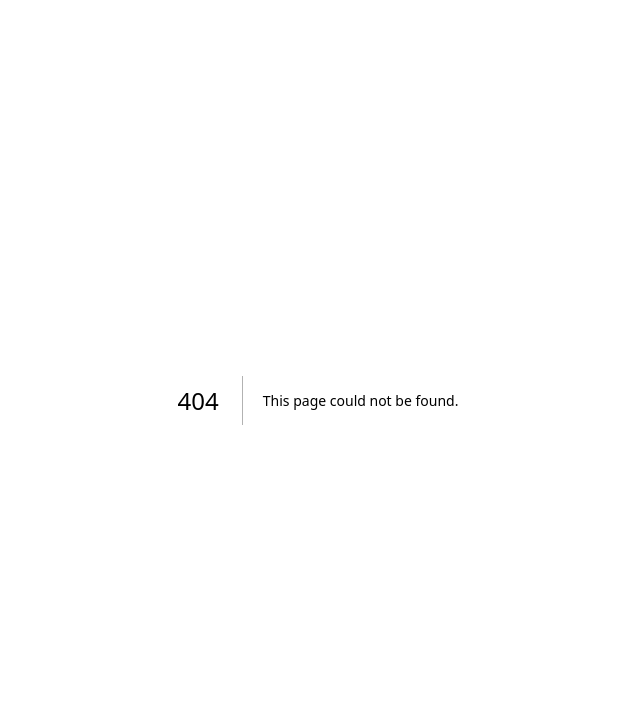
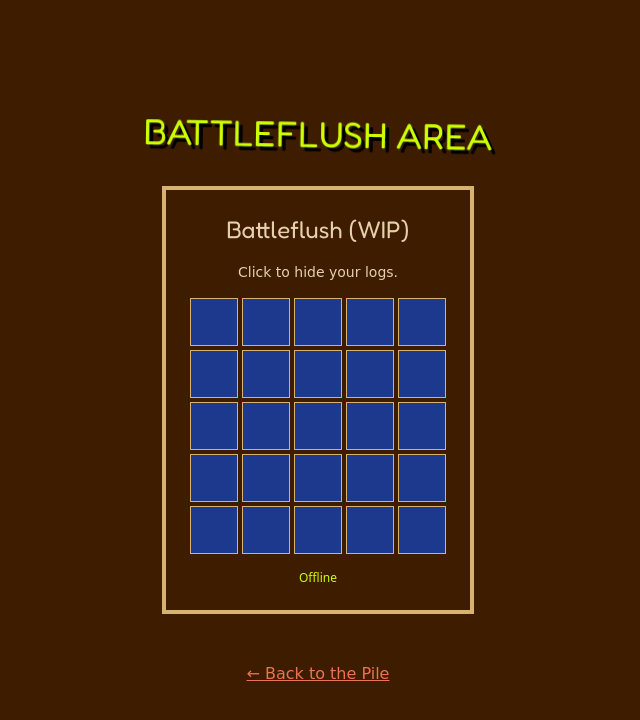
Before and after one commit to Sbasnayaka/PooPoo-Arcade, a Next.js app: page /games/battleflush in a window 1280 px wide. Before the commit this address had no page. Shown: the top 720 px of the page, without its empty margins (322-962 px from the left). Built offline with nearby package versions, Linux system fonts and the light colour scheme; no server answers.

Commit message:
Phase 3: Game Implementation - Multiplayer Hooks, Logic and Navigation

```diff
--- /dev/null
+++ b/src/app/games/[id]/page.tsx
@@ -0,0 +1,34 @@
+import TicTacTurd from '@/components/games/TicTacTurd';
+import Battleflush from '@/components/games/Battleflush';
+
+export async function generateStaticParams() {
+    return [
+        { id: 'tictacturd' },
+        { id: 'battleflush' },
+    ]
+}
+
+export default async function GamePage({ params }: { params: Promise<{ id: string }> }) {
+    const { id } = await params;
+
+    // Simple random room for demo, or read from searchParams if we were using client component with useSearchParams
+    // For this static/server hybrid, we'll just pass a static demo room + id
+    const roomId = `room-${id}-demo`;
+
+    return (
+        <main className="min-h-screen bg-septic flex flex-col items-center justify-center p-8">
+            <h1 className="text-4xl text-bile font-display mb-8 drop-shadow-[4px_4px_0px_#000] rotate-1">
+                {id.toUpperCase()} AREA
+            </h1>
+
+            <div className="bg-pattern-dots bg-repeat opacity-20 absolute inset-0 pointer-events-none"></div>
+
+            {id === 'tictacturd' && <TicTacTurd roomId={roomId} />}
+            {id === 'battleflush' && <Battleflush roomId={roomId} />}
+
+            <a href="/" className="mt-12 text-burnt-sienna font-irony underline hover:no-underline">
+                &larr; Back to the Pile
+            </a>
+        </main>
+    )
+}
--- a/src/components/GamePile.tsx
+++ b/src/components/GamePile.tsx
@@ -106,8 +106,17 @@ export default function GamePile() {
                         top: 0,
                         left: 0,
                     }}
+                    onPointerDown={(e) => {
+                        // Prevent navigation if dragging logic is heavy, but for now simple click works if we don't drag far.
+                        // Ideally we check if it was a drag or a click.
+                        // For simplicity in this rough physics demo, we'll use a double click or just rely on the fact that dragging prevents click propagation usually.
+                        // Actually, let's just make it a link but we need to stop propagation if dragging.
+                        // Workaround: Add a small button inside or make the whole thing clickable if velocity is low.
+                    }}
                 >
-                    {game.label}
+                    <a href={`/games/${game.id}`} className="w-full h-full flex items-center justify-center pointer-events-none">
+                        <span className="pointer-events-auto">{game.label}</span>
+                    </a>
                 </div>
             ))}
             <div className="absolute bottom-4 left-0 right-0 text-center text-burnt-sienna font-irony pointer-events-none opacity-50">
--- /dev/null
+++ b/src/components/games/Battleflush.tsx
@@ -0,0 +1,39 @@
+'use client'
+
+import { useState } from 'react'
+import { useMultiplayer } from '@/hooks/useMultiplayer'
+
+export default function Battleflush({ roomId }: { roomId: string }) {
+    // Simple 5x5 grid
+    // 0 = water, 1 = ship (hidden), 2 = hit, 3 = miss
+    const [myBoard, setMyBoard] = useState(Array(25).fill(0))
+    const { isConnected, sendMove } = useMultiplayer(roomId)
+
+    // Demo: Click to place "ship" (log) or toggle state
+    const handleClick = (i: number) => {
+        const newBoard = [...myBoard]
+        newBoard[i] = newBoard[i] === 0 ? 1 : 0
+        setMyBoard(newBoard)
+        sendMove({ action: 'fire', index: i })
+    }
+
+    return (
+        <div className="flex flex-col items-center gap-4 p-6 bg-septic border-4 border-cardboard text-fawn">
+            <h2 className="text-2xl font-display">Battleflush (WIP)</h2>
+            <p className="font-irony text-sm">Click to hide your logs.</p>
+
+            <div className="grid grid-cols-5 gap-1">
+                {myBoard.map((cell, i) => (
+                    <div
+                        key={i}
+                        onClick={() => handleClick(i)}
+                        className={`w-12 h-12 border border-cardboard flex items-center justify-center cursor-pointer ${cell === 1 ? 'bg-sewage' : 'bg-blue-900'}`}
+                    >
+                        {cell === 1 ? '🪵' : ''}
+                    </div>
+                ))}
+            </div>
+            <div className="text-xs text-bile">{isConnected ? 'Connected to Sewer' : 'Offline'}</div>
+        </div>
+    )
+}
--- /dev/null
+++ b/src/components/games/TicTacTurd.tsx
@@ -0,0 +1,73 @@
+'use client'
+
+import { useState, useEffect } from 'react'
+import { useMultiplayer } from '@/hooks/useMultiplayer'
+import SquelchButton from '@/components/SquelchButton'
+
+export default function TicTacTurd({ roomId }: { roomId: string }) {
+    // Game State: 3x3 grid, null = empty, 'P1' = Turd, 'P2' = Paper
+    const [board, setBoard] = useState<(string | null)[]>(Array(9).fill(null))
+    const [isMyTurn, setIsMyTurn] = useState(true) // Naive generic turn for simplify
+    const { isConnected, lastPayload, sendMove } = useMultiplayer(roomId)
+
+    // Sync state from broadcast
+    useEffect(() => {
+        if (lastPayload) {
+            setBoard(lastPayload.board)
+            setIsMyTurn(true) // If we received a payload, it means opponent moved, so it's our turn
+        }
+    }, [lastPayload])
+
+    const checkWinner = (squares: (string | null)[]) => {
+        const lines = [
+            [0, 1, 2], [3, 4, 5], [6, 7, 8],
+            [0, 3, 6], [1, 4, 7], [2, 5, 8],
+            [0, 4, 8], [2, 4, 6]
+        ];
+        for (let i = 0; i < lines.length; i++) {
+            const [a, b, c] = lines[i];
+            if (squares[a] && squares[a] === squares[b] && squares[a] === squares[c]) {
+                return squares[a];
+            }
+        }
+        return null;
+    }
+
+    const handleClick = (i: number) => {
+        if (board[i] || checkWinner(board)) return;
+
+        // Naive local play simulation for demo if not connected or testing solo
+        // In real multiplayer, we'd check player roles
+        const nextBoard = board.slice();
+        nextBoard[i] = '💩'; // We are always Turd locally for this demo step
+
+        setBoard(nextBoard);
+        sendMove({ board: nextBoard })
+        setIsMyTurn(false)
+    }
+
+    const winner = checkWinner(board)
+    const status = winner ? `Winner: ${winner}` : `Next player: ${isMyTurn ? 'You (💩)' : 'Them (🧻)'}`
+
+    return (
+        <div className="flex flex-col items-center gap-6 bg-cardboard p-8 border-4 border-black shadow-[8px_8px_0px_#000] rotate-1">
+            <h2 className="text-3xl font-display text-septic">{isConnected ? 'LIVE' : 'Connecting...'} Status: {status}</h2>
+
+            <div className="grid grid-cols-3 gap-0 border-4 border-black bg-septic">
+                {board.map((square, i) => (
+                    <button
+                        key={i}
+                        className="w-24 h-24 border-2 border-black flex items-center justify-center text-5xl bg-fawn hover:bg-cardboard focus:outline-none"
+                        onClick={() => handleClick(i)}
+                    >
+                        {square}
+                    </button>
+                ))}
+            </div>
+
+            <SquelchButton onClick={() => { setBoard(Array(9).fill(null)); sendMove({ board: Array(9).fill(null) }) }}>
+                FLUSH (Reset)
+            </SquelchButton>
+        </div>
+    )
+}
--- /dev/null
+++ b/src/hooks/useMultiplayer.ts
@@ -0,0 +1,51 @@
+import { useEffect, useState } from 'react'
+import { supabase } from '@/utils/supabase/client'
+import { RealtimeChannel } from '@supabase/supabase-js'
+
+interface MultiplayerState {
+    isConnected: boolean
+    payload: any
+}
+
+export function useMultiplayer(roomId: string, username: string = 'Anonymous') {
+    const [status, setStatus] = useState<MultiplayerState>({ isConnected: false, payload: null })
+    const [channel, setChannel] = useState<RealtimeChannel | null>(null)
+
+    useEffect(() => {
+        if (!roomId) return
+
+        const room = supabase.channel(`game:${roomId}`, {
+            config: {
+                presence: {
+                    key: username,
+                },
+            },
+        })
+
+        room
+            .on('broadcast', { event: 'game-state' }, ({ payload }) => {
+                setStatus(prev => ({ ...prev, payload }))
+            })
+            .subscribe((status) => {
+                if (status === 'SUBSCRIBED') {
+                    setStatus(prev => ({ ...prev, isConnected: true }))
+                }
+            })
+
+        setChannel(room)
+
+        return () => {
+            supabase.removeChannel(room)
+        }
+    }, [roomId, username])
+
+    const sendMove = (movePayload: any) => {
+        channel?.send({
+            type: 'broadcast',
+            event: 'game-state',
+            payload: movePayload,
+        })
+    }
+
+    return { isConnected: status.isConnected, lastPayload: status.payload, sendMove }
+}
```
Also changed, not shown: 1 other file (tests, documents, lock files or other folders).
